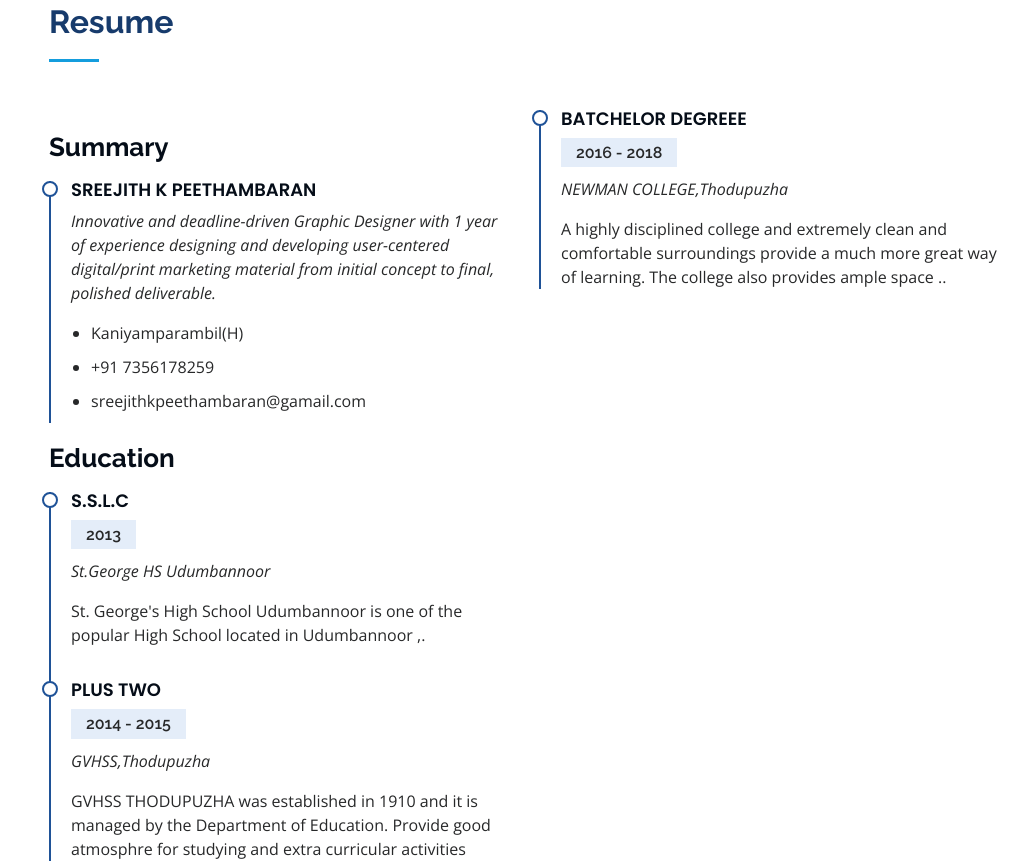
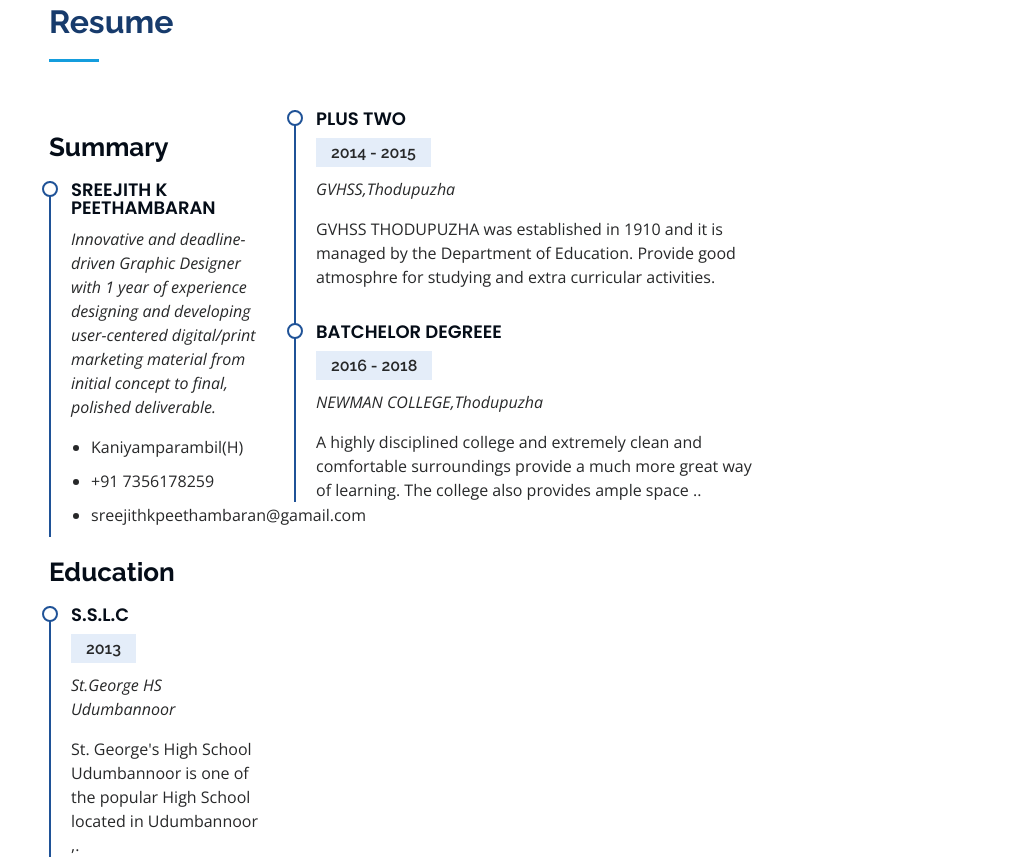
Before and after one commit to sreejithkpeethambaran/resume, a plain HTML site: page index.html in a window 1280 px wide. Shown: the part 1864-2732 px from the top of the page, without its empty margins (263-1280 px from the left). Drawn offline with nearby package versions, Linux system fonts and the light colour scheme.

Commit message:
change order

```diff
--- a/index.html
+++ b/index.html
@@ -229,7 +229,7 @@
         </div>
 
         <div class="row">
-          <div class="  col-lg-6" data-aos="fade-up">
+          <div class="  col-lg-3" data-aos="fade-up">
             <h3 class="resume-title">Summary</h3>
             <div class="resume-item pb-0">
               <h4>Sreejith K Peethambaran</h4>
@@ -249,15 +249,18 @@
             </div>
 
 
-             <div class="resume-item">
-                <h4>PLUS TWO</h4>
-                <h5>2014 - 2015</h5>
-                <p><em>GVHSS,Thodupuzha</em></p>
-                <p>GVHSS THODUPUZHA was established in 1910 and it is managed by the Department of Education. Provide good atmosphre for studying and extra curricular activities</p>
-             </div>
+
 
           </div>
           <div class="  col-lg-6" data-aos="fade-up">
+            <div class="resume-item">
+              <h4>PLUS TWO</h4>
+              <h5>2014 - 2015</h5>
+              <p><em>GVHSS,Thodupuzha</em></p>
+              <p>GVHSS THODUPUZHA was established in 1910 and it is managed by the Department of Education. Provide good atmosphre for studying and extra curricular activities.</p>
+           </div>
+
+
             <div class="resume-item">
               <h4>BATCHELOR DEGREEE</h4>
               <h5>2016 - 2018</h5>
```
